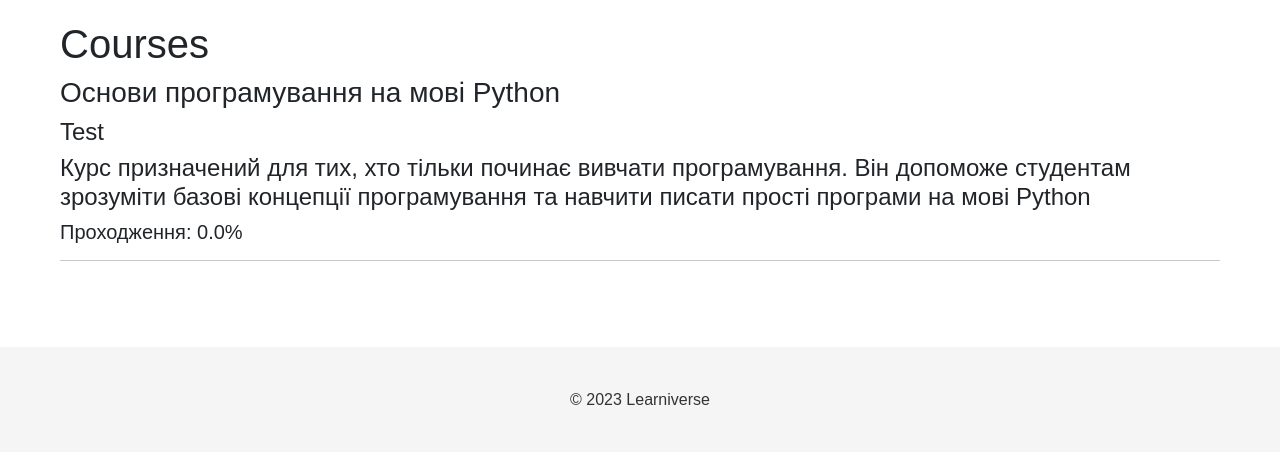
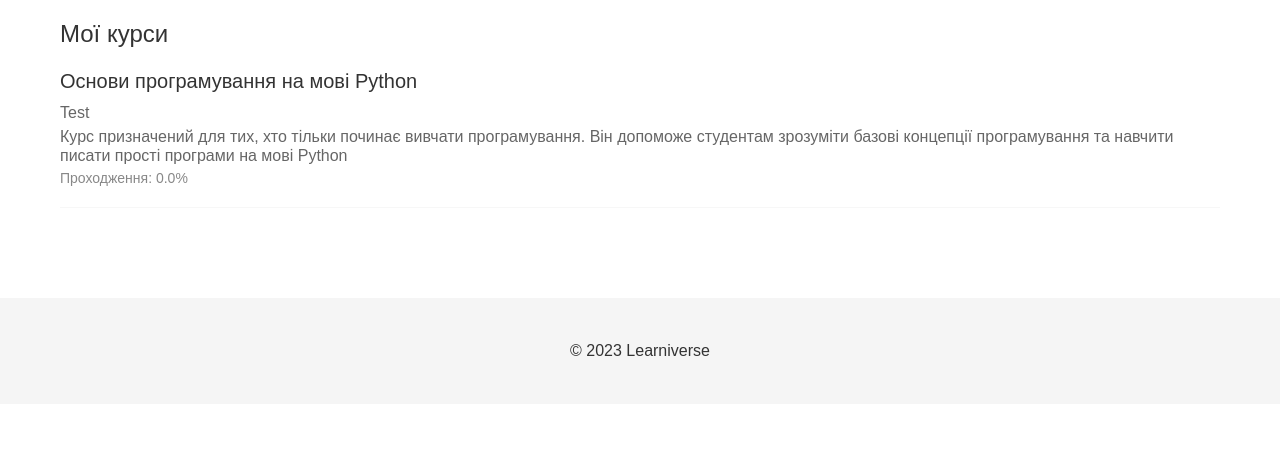
Before and after one commit to holyviktor/Learniverse, a Django app: page /profile/courses in a window 1280 px wide. Shown: the part 98-550 px from the top of the page. Run offline with Django 4.2, Linux system fonts and the light colour scheme; a user stored in the database is signed in; data comes from the database, SQL or seed files in the repository; some libraries are stand-ins or nearby versions.

Commit message:
new commit

```diff
--- a/courses/templates/courses.html
+++ b/courses/templates/courses.html
@@ -100,7 +100,7 @@
             <p>Викладач: {{ course.teacher.name }} {{ course.teacher.surname }}</p>
             <p>Тривалість: {{ course.duration }}</p>
             <div class="row">
-                <form class="col-md-2" method="post" action="{% url 'like' %}">
+            <form method="post"  action="{% url 'like' %}">
                 {% csrf_token %}
                 {% if course.id in wishlist %}
                 <button class="btn btn-primary" type="submit">Dislike</button>
@@ -109,7 +109,7 @@
                 {% endif %}
                 <input type="hidden" value="{{ course.id }}" name="id">
             </form>
-                <form class="col" method="post">
+            <form method="post" style="margin-right: auto; margin-left:2px ">
                 {% csrf_token %}
                 {% if show_enroll %}
                 <button class="btn btn-primary" type="submit">Зареєструватись</button>
--- a/profiles/templates/usercourses.html
+++ b/profiles/templates/usercourses.html
@@ -1,12 +1,44 @@
 {% extends 'base.html' %}
 
 {% block content %}
-<h1>Courses</h1>
+<style>
+    h1 {
+        color: #333;
+        font-size: 24px;
+        margin-bottom: 20px;
+    }
+
+    h3 {
+        color: #333;
+        font-size: 20px;
+        margin-bottom: 10px;
+    }
+
+    h4 {
+        color: #666;
+        font-size: 16px;
+        margin-bottom: 5px;
+    }
+
+    h5 {
+        color: #888;
+        font-size: 14px;
+    }
+
+    hr {
+        border: none;
+        border-top: 1px solid #ddd;
+        margin: 20px 0;
+    }
+
+</style>
+
+<h1>Мої курси</h1>
 {% for course, pass in courses %}
-    <h3>{{ course.course.name }}</h3>
-    <h4>{{ course.course.category.name }}</h4>
-    <h4>{{ course.course.description }}</h4>
-    <h5>Проходження: {{ pass }}%</h5>
-    <hr>
+<a href="{% url 'course' course.course.id %}"><h3>{{ course.course.name }}</h3></a>
+<h4>{{ course.course.category.name }}</h4>
+<h4>{{ course.course.description }}</h4>
+<h5>Проходження: {{ pass }}%</h5>
+<hr>
 {% endfor %}
 {% endblock %}
```
Also changed, not shown: profiles/templates/wishlist.html (+66 -13 lines). Lines whose indentation alone changed are shown as unchanged.
